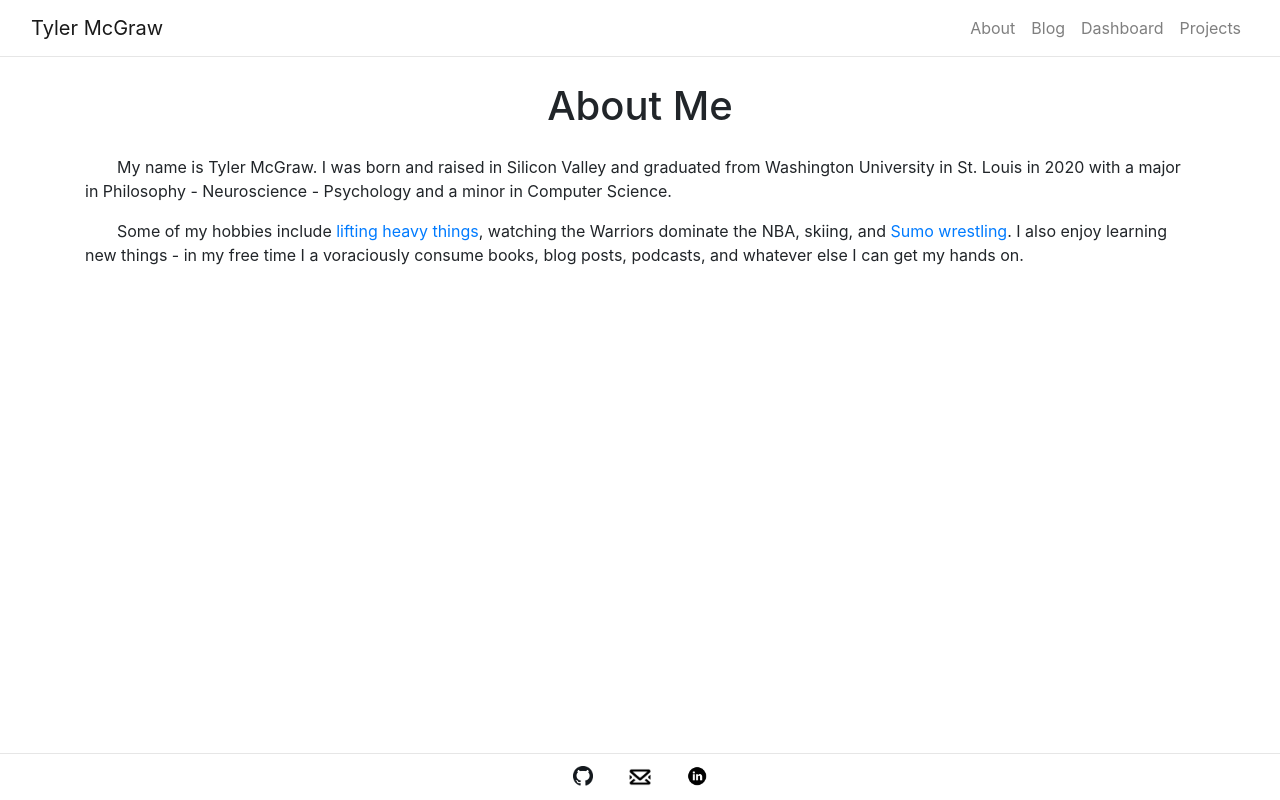
After one commit to tylermcgraw/personal_website, a Flask app: page /about in a window 1280 px wide. The commit adds this page. Run offline with Flask 2, Linux system fonts and the light colour scheme.

Commit message:
Updated style and added about page

```diff
--- a/flaskr/__init__.py
+++ b/flaskr/__init__.py
@@ -91,4 +91,9 @@ def create_app(test_config=None):
     return render_template('projects.html')
 
 
+  @app.route('/about')
+  def about():
+    return render_template('about.html')
+
+
   return app
--- a/flaskr/auth.py
+++ b/flaskr/auth.py
@@ -56,7 +56,7 @@ def login():
     if error is None:
       session.clear()
       session['user_id'] = user['id']
-      return redirect(url_for('index'))
+      return redirect(url_for('blog.home'))
 
     flash(error)
 
@@ -67,7 +67,7 @@ def login():
 @bp.route('/logout')
 def logout():
     session.clear()
-    return redirect(url_for('index'))
+    return redirect(url_for('blog.home'))
 
 
 # Register function that loads user before view function
--- a/flaskr/blog.py
+++ b/flaskr/blog.py
@@ -85,7 +85,7 @@ def update(id):
       db.commit()
       return redirect(url_for('blog.home'))
 
-    return render_template('blog/update.html', post=post)
+  return render_template('blog/update.html', post=post)
 
 
 @bp.route('/<int:id>/delete', methods=('POST',))
--- a/flaskr/static/main.js
+++ b/flaskr/static/main.js
@@ -13,8 +13,22 @@ function setFooter()
     }
 }
 
+
+// Use bootstrap navbar to make the active page in the header bold
+function setActivePage()
+{
+    url = window.location.href
+    url_suffix = url.substring(url.indexOf('.com') + 5)
+    end = url_suffix.indexOf('/')
+    end === -1 ? cur_page = url_suffix : cur_page = url_suffix.substring(0, end)
+    console.log(cur_page)
+    page = document.getElementById(cur_page)
+    if (page !== null) page.setAttribute('class', 'nav-link active')
+}
+
 // Wait until DOM is loaded
 document.addEventListener("DOMContentLoaded", () =>
 {
     setFooter();
+    setActivePage();
 });
--- a/flaskr/static/styles.css
+++ b/flaskr/static/styles.css
@@ -1,5 +1,6 @@
 header {
-    background-color: rgb(245, 245, 245);
+    /*background-color: rgb(245, 245, 245);*/
+    border-bottom: rgb(230, 230, 230) 1px solid;
 }
 
 h1 {
@@ -7,7 +8,8 @@ h1 {
 }
 
 footer {
-    background-color: rgb(245, 245, 245);
+    /*background-color: rgb(245, 245, 245);*/
+    border-top: rgb(230, 230, 230) 1px solid;
     align-items: center;
     width: 100%;
 }
--- /dev/null
+++ b/flaskr/templates/about.html
@@ -0,0 +1,15 @@
+{% extends "layout.html" %}
+
+{% block title %}
+  About
+{% endblock %}
+
+{% block main %}
+  <h1 class="center">About Me</h1>
+  <p class="indent">
+    My name is Tyler McGraw. I was born and raised in Silicon Valley and graduated from Washington University in St. Louis in 2020 with a major in Philosophy - Neuroscience - Psychology and a minor in Computer Science.
+  </p>
+  <p class="indent">
+    Some of my hobbies include <a href="https://www.instagram.com/p/B512wA5nYNV/">lifting heavy things</a>, watching the Warriors dominate the NBA, skiing, and <a href="https://youtu.be/EjvcAabE-jM?t=186">Sumo wrestling</a>. I also enjoy learning new things - in my free time I a voraciously consume books, blog posts, podcasts, and whatever else I can get my hands on.
+  </p>
+{% endblock %}
--- a/flaskr/templates/blog/home.html
+++ b/flaskr/templates/blog/home.html
@@ -5,9 +5,10 @@
 {% endblock %}
 
 {% block header %}
+  <ul class="navbar-nav">
     {% if g.user %}
       <li class="nav-item">
-      <span class="nav-link">{{ g.user['username'] }}</span>
+        <span class="nav-link active">{{ g.user['username'] }}</span>
       </li>
       <li class="nav-item">
         <a class="nav-link" href="{{ url_for('auth.logout') }}">Log Out</a>
@@ -20,6 +21,7 @@
         <a class="nav-link" href="{{ url_for('auth.login') }}">Log In</a>
       </li>
     {% endif %}
+    </ul>
 {% endblock %}
 
 {% block main %}
--- a/flaskr/templates/index.html
+++ b/flaskr/templates/index.html
@@ -7,9 +7,6 @@
 {% block main %}
   <h1 class="center">Hello, world.</h1>
   <p class="indent">
-    My name is Tyler McGraw. A bit about me - I was born and raised in Silicon Valley and graduated from Washington University in St. Louis in 2020 with a major in Philosophy - Neuroscience - Psychology and a minor in Computer Science. In my free time I enjoy lifting heavy things, watching the NBA and <a href="https://youtu.be/EjvcAabE-jM?t=186">Sumo wrestling</a>, and reading books and blogs.
-  </p>
-  <p class="indent">
-    On this site you can find my blog, dashboard, and a collection of projects I have worked on. The blog doesn't focus on a specific topic, I will write about things that I've been thinking about/interest me. I find that thoughts that exist solely in my mind are not as well articulated as I think they are, so I will aim to convey rather than convince. I have several ideas for the dashboard including integrating with Spotify's API to show my top artists/albums. The projects section is self-explanatory and self-referential.
+    On this site you can find my blog, dashboard, and a collection of projects I have worked on. The blog doesn't focus on a specific topic, I will write about things that I've been thinking about/interest me. I find that thoughts that exist solely in my mind are not as well articulated as I think they are, so I will aim to convey rather than convince. The dashboard shows my top Spotify artists and albums as well as books on my Goodreads list. The projects section is self-explanatory and self-referential.
   </p>
 {% endblock %}
--- a/flaskr/templates/layout.html
+++ b/flaskr/templates/layout.html
@@ -15,21 +15,26 @@
   </head>
   <body>
     <header>
-      <ul class="nav justify-content-center">
+      <nav class="navbar navbar-expand-lg navbar-light">
+        <div class="container-fluid">
+          <a class="navbar-brand" id="home" href="{{ url_for('index') }}">Tyler McGraw</a>
+          {% block header %}{% endblock %}
+          <ul class="navbar-nav">
             <li class="nav-item">
-          <a class="nav-link Home" href="{{ url_for('index') }}">Home</a>
+              <a class="nav-link" id="about" href="{{ url_for('about') }}">About</a>
             </li>
             <li class="nav-item">
-          <a class="nav-link Blog" href="{{ url_for('blog.home') }}">Blog</a>
+              <a class="nav-link" id="blog" href="{{ url_for('blog.home') }}">Blog</a>
             </li>
             <li class="nav-item">
-          <a class="nav-link Dashboard" href="{{ url_for('dashboard') }}">Dashboard</a>
+              <a class="nav-link" id="dashboard" href="{{ url_for('dashboard') }}">Dashboard</a>
             </li>
             <li class="nav-item">
-          <a class="nav-link Projects" href="{{ url_for('projects') }}">Projects</a>
+              <a class="nav-link" id="projects" href="{{ url_for('projects') }}">Projects</a>
             </li>
-        {% block header %}{% endblock %}
           </ul>
+        </div>
+      </nav>
     </header>
     <main class="container">
       {% block main %}{% endblock %}
```
Also changed, not shown: flaskr/templates/auth/login.html (+11 -0 lines), flaskr/templates/auth/register.html (+11 -0 lines), flaskr/templates/blog/create.html (+20 -0 lines), flaskr/templates/blog/update.html (+20 -0 lines). Lines whose indentation alone changed are shown as unchanged.
